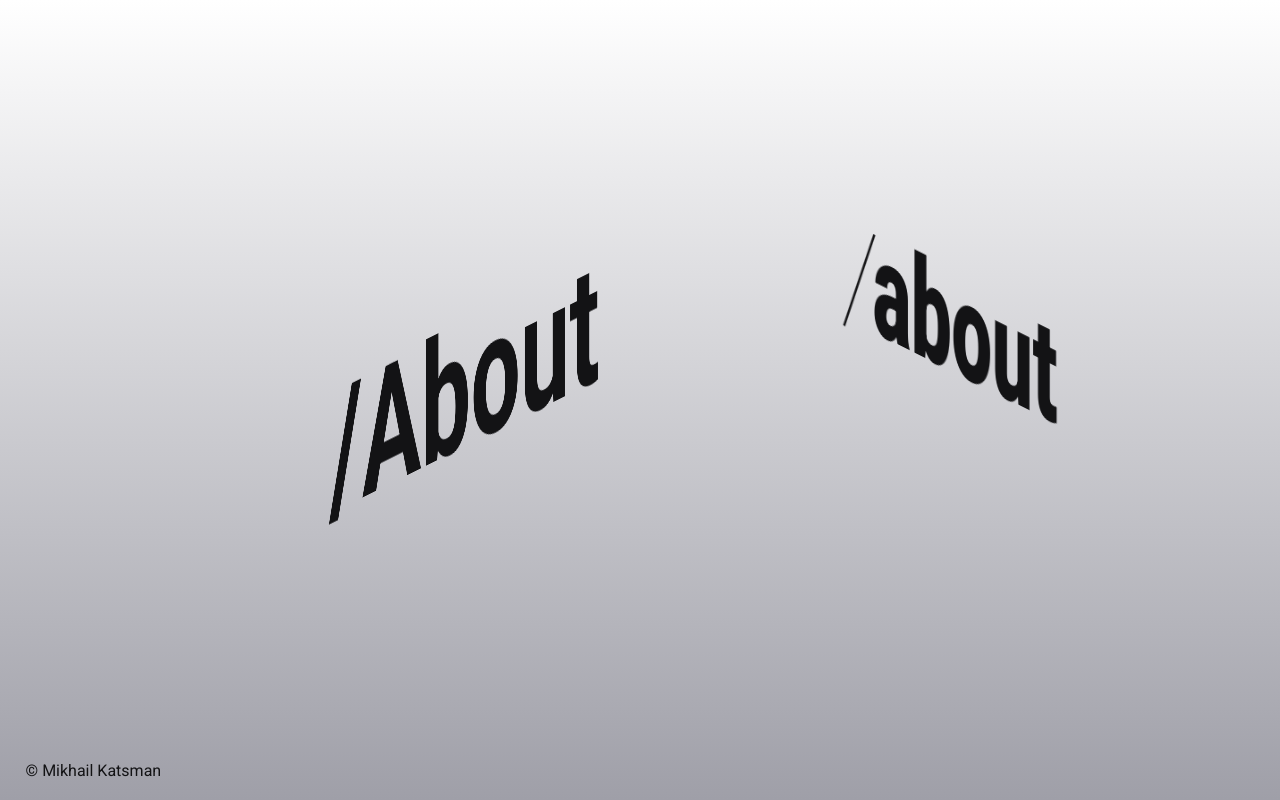
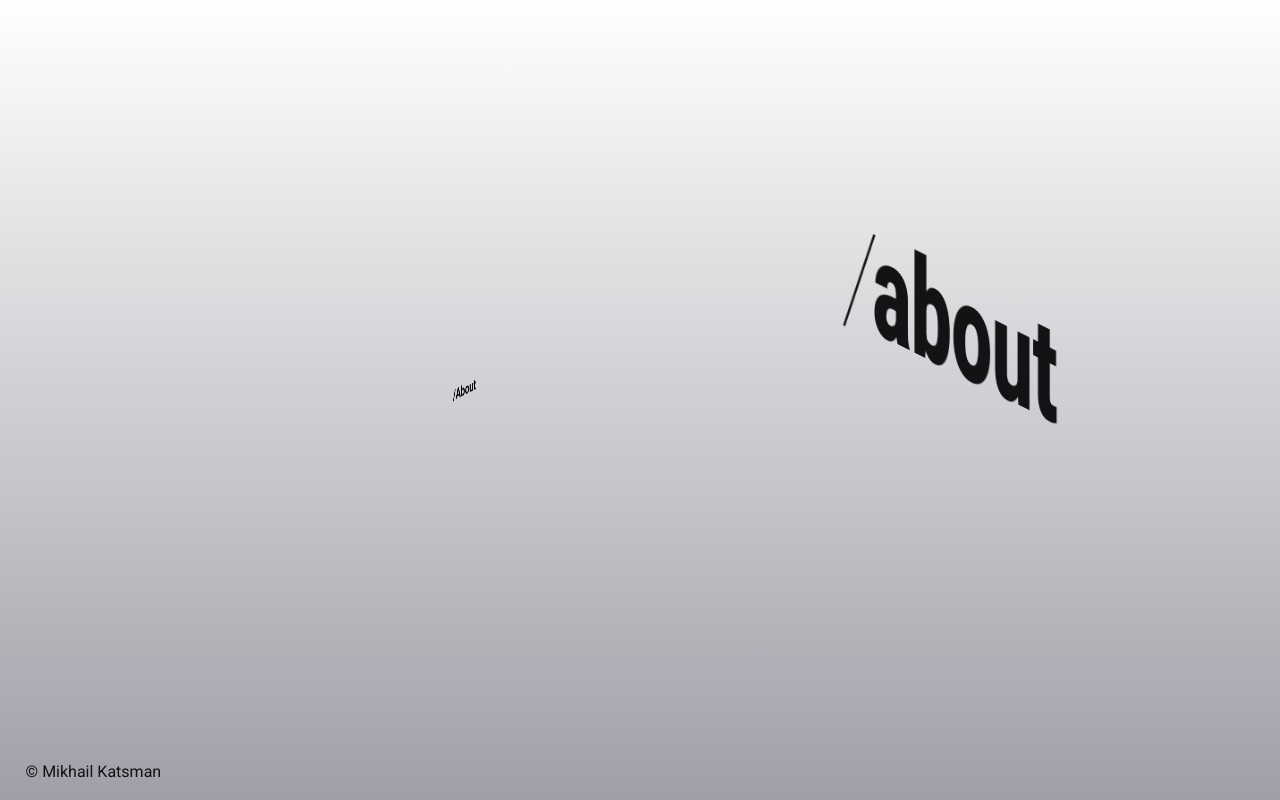
Before and after one commit to mikhailkatsman/my-portfolio, a Next.js app: page /about in a window 1280 px wide. Built offline with nearby package versions, Linux system fonts and the light colour scheme.

Commit message:
project item->page transition

```diff
--- a/components/UI/EmailLink.module.css
+++ b/components/UI/EmailLink.module.css
@@ -33,6 +33,11 @@
     opacity: 0;
 }
 
+.email-text,
+.copy-message {
+    color: var(--night);
+}
+
 .fade-in-out {
     animation: fade-in-out;
     animation-duration: 2s;
--- a/components/layout/ProjectList.js
+++ b/components/layout/ProjectList.js
@@ -4,7 +4,7 @@ import { projects } from "@/data/projectData";
 
 export default function ProjectList(props) {
 	return (
-		<div>
+		<>
 			{projects.map((project, index) => {
 				const img = props.imgs.find(
 					(image) => image.fileName === project.slug + "-1.webp"
@@ -13,7 +13,7 @@ export default function ProjectList(props) {
 				return (
 					<ProjectItem
 						zIndex={projects.length - index}
-						setFacesState={props.setFacesState}
+						setFacesTransition={props.setFacesTransition}
 						key={project.slug}
 						slug={project.slug}
 						imgPath={img ? img.filePath : ""}
@@ -22,6 +22,6 @@ export default function ProjectList(props) {
 					/>
 				);
 			})}
-		</div>
+		</>
 	);
 }
--- a/pages/[slug].js
+++ b/pages/[slug].js
@@ -28,7 +28,7 @@ export function getStaticProps(context) {
 
 export default function ProjectPage(props) {
 	const [pageState, setPageState] = useState({
-		direction: "up",
+		direction: "up--project-title",
 		type: "transition-in",
 	});
 
--- a/pages/index.js
+++ b/pages/index.js
@@ -49,7 +49,7 @@ export default function Home() {
 							<Button
 								type="index"
 								push="contact"
-								setTransition={setFacesState}
+								setFacesTransition={setFacesState}
 								direction="down"
 							/>
 						</Card>
@@ -58,7 +58,7 @@ export default function Home() {
 								<Button
 									type="index"
 									push="about"
-									setTransition={setFacesState}
+									setFacesTransition={setFacesState}
 									direction="left"
 								/>
 							</Card>
@@ -66,7 +66,7 @@ export default function Home() {
 								<Button
 									type="index"
 									push="projects"
-									setTransition={setFacesState}
+									setFacesTransition={setFacesState}
 									direction="right"
 								/>
 							</Card>
--- a/pages/projects.js
+++ b/pages/projects.js
@@ -71,7 +71,7 @@ export default function Projects(props) {
                 ${facesState.type}
 			`}>
 				<ProjectList
-					setFacesState={setFacesState}
+					setFacesTransition={setFacesState}
 					imgs={props.imgs}
 				/>
 			</main>
--- a/styles/globals.css
+++ b/styles/globals.css
@@ -81,14 +81,10 @@ body::-webkit-scrollbar {
     display: flex;
 }
 
-header {
-    position: relative;
-    z-index: 0
-}
-
-main{
-    position: relative;
-    z-index: 1
+.list-section {
+    width: 60rem;
+    margin: auto;
+    /* box-shadow: 0 0 0 0.5rem #0b6e4f; */
 }
 
 footer {
@@ -104,50 +100,19 @@ footer {
 
 footer > p {
     font-size: 1rem;
-
-    color: var(--night);
-
     margin: 0;
     margin-top: 0.8rem;
 }
 
-/* TEXT */
-h1 {
-    font-size: 16rem;
-    font-weight: 800;
-
-    color: var(--night);
-}
-
-h2 {
-    font-size: 11rem;
-    font-weight: 700;
-    line-height: 1.1;
-
-    color: var(--night);
-}
-
-h3 {
-    font-size: 8rem;
-    font-weight: 800;
-    line-height: 1.1;
-
-    color: var(--night);
-}
-
-h4 {
-    font-size: 6rem;
-    font-weight: 700;
-    line-height: 1.1;
-
-    color: var(--night);
-}
-
-p {
-    font-size: 3.2rem;
-    font-weight: 400;
-    line-height: 1.1;
-
+.details-text,
+.page-title-text,
+.page-title-text::before,
+.project-title-text,
+.page-description--top-text,
+.page-description--bottom-text,
+.greeting-large-text,
+.greeting-small-text,
+footer > p {
     color: var(--night);
 }
 
@@ -195,6 +160,8 @@ p {
 }
 
 .greeting-large-text {
+    font-size: 16rem;
+    font-weight: 800;
     line-height: 0.9;
     margin-left: 8rem;
 }
@@ -219,12 +186,6 @@ p {
 }
 .index-link-container--col { width: 70% }
 .contact-link-container--col { width: 80% }
-
-.list-section {
-    width: 60rem;
-    margin: auto;
-    /* box-shadow: 0 0 0 0.5rem #0b6e4f; */
-}
 
 .details-section {
     display: grid;
@@ -264,6 +225,13 @@ p {
     animation-fill-mode: forwards;
 }
 
+.fade-out {
+    animation-name: fade-out;
+    animation-duration: 0.5s;
+    animation-timing-function: linear;
+    animation-fill-mode: forwards;
+}
+
 .swoop-in {
     animation-name: swoop-in;
     animation-duration: 0.6s;
@@ -278,7 +246,13 @@ p {
     transform: translate(var(--x), var(--y));
 }
 
-.up {
+.up--project-item {
+    --x: 95%;
+    --y: -71%;
+    transform: translate(var(--x), var(--y));
+}
+
+.up--project-title {
     --x: 95%;
     --y: -50%;
     transform: translate(var(--x), var(--y));
@@ -323,6 +297,11 @@ p {
     100% { opacity: 1 }
 }
 
+@keyframes fade-out {
+    0% { opacity: 1 }
+    100% { opacity: 0 }
+}
+
 @keyframes swoop-in {
     0% { transform: translateX(-100%) }
     30% { opacity: 0 }
```
Also changed, not shown: components/UI/Button.js (+13 -5 lines), components/layout/ProjectItem.js (+12 -1 lines).
